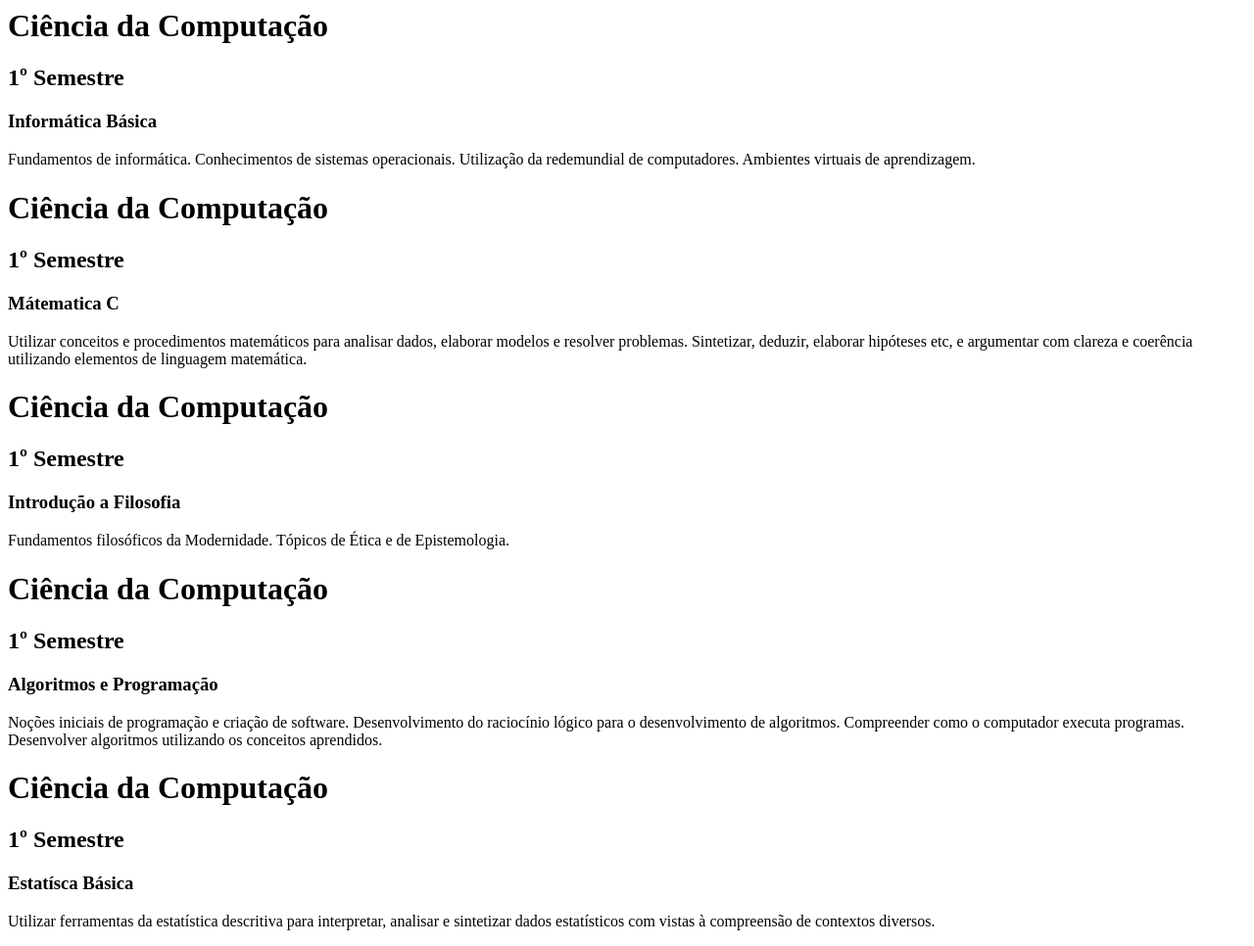
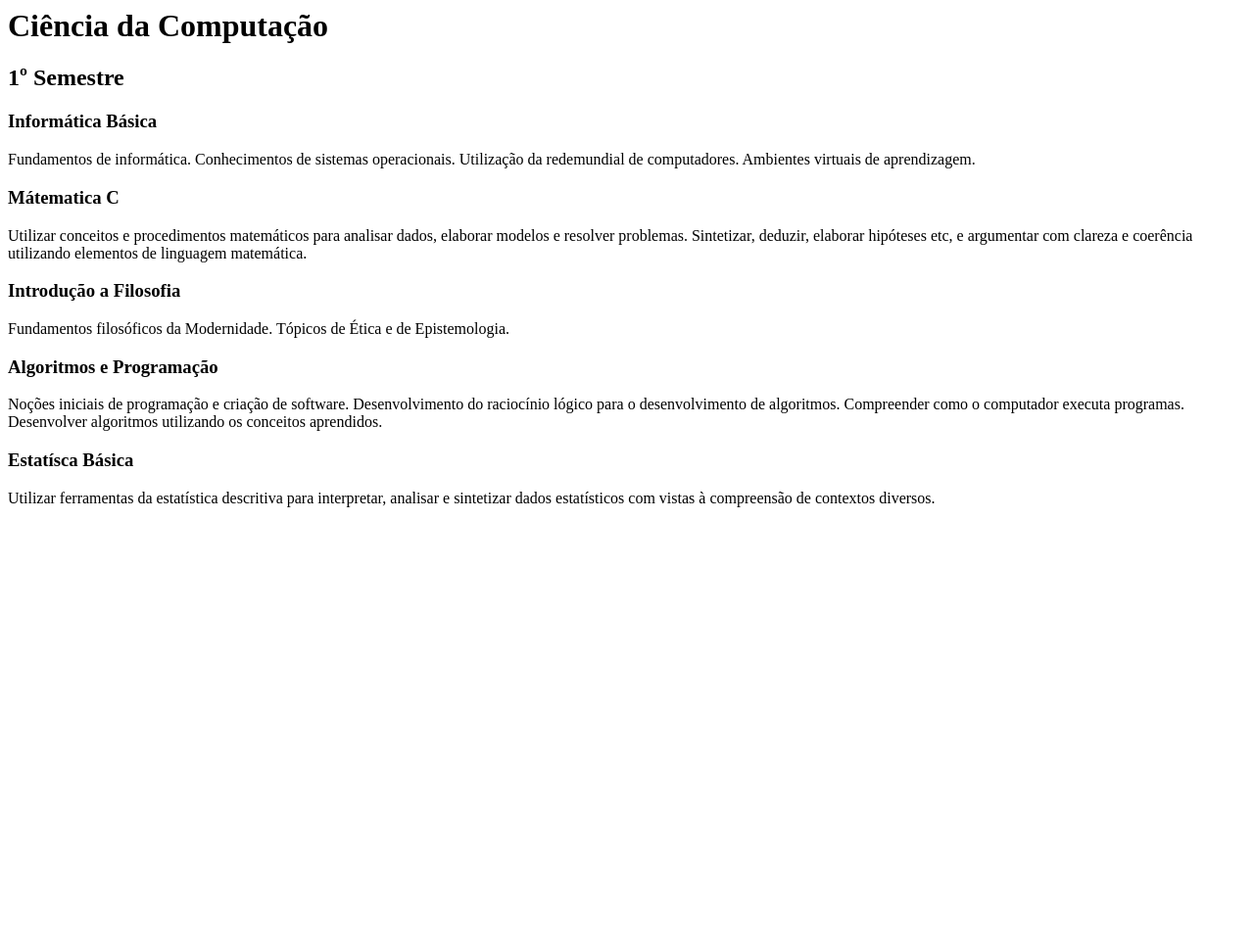
Before and after one commit to Gabriel10191/cv.html, a plain HTML site: page grade_cabesalhos.html in a window 1280 px wide. Shown: the whole page at 98% size. After the commit the page ends 800 px from the top, so only its background shows below. Drawn offline with Linux system fonts and the light colour scheme.

Commit message:
terceiro

```diff
--- a/grade_cabesalhos.html
+++ b/grade_cabesalhos.html
@@ -19,12 +19,7 @@
     Fundamentos de informática. Conhecimentos de sistemas operacionais.
     Utilização da redemundial de computadores. Ambientes virtuais de aprendizagem.
  </p>
- <h1>
-    Ciência da Computação
- </h1>
- <h2>
-    1º Semestre
- </h2>
+
  <h3>
     Mátematica C
  </h3>
@@ -32,24 +27,14 @@
     Utilizar conceitos e procedimentos matemáticos para analisar dados, elaborar modelos e resolver problemas.
     Sintetizar, deduzir, elaborar hipóteses etc, e argumentar com clareza e coerência utilizando elementos de linguagem matemática.
  </p>
- <h1>
-    Ciência da Computação
- </h1>
- <h2>
-    1º Semestre
- </h2>
+
  <h3>
     Introdução a Filosofia
  </h3>
  <p>
     Fundamentos filosóficos da Modernidade. Tópicos de Ética e de Epistemologia.
  </p>
- <h1>
-    Ciência da Computação
- </h1>
- <h2>
-    1º Semestre
- </h2>
+
  <h3>
     Algoritmos e Programação
  </h3>
@@ -57,12 +42,7 @@
     Noções iniciais de programação e criação de software. Desenvolvimento do raciocínio lógico para o desenvolvimento de algoritmos.
     Compreender como o computador executa programas. Desenvolver algoritmos utilizando os conceitos aprendidos.
  </p>
- <h1>
-    Ciência da Computação
- </h1>
- <h2>
-    1º Semestre
- </h2>
+
  <h3>
     Estatísca Básica
  </h3>
```
